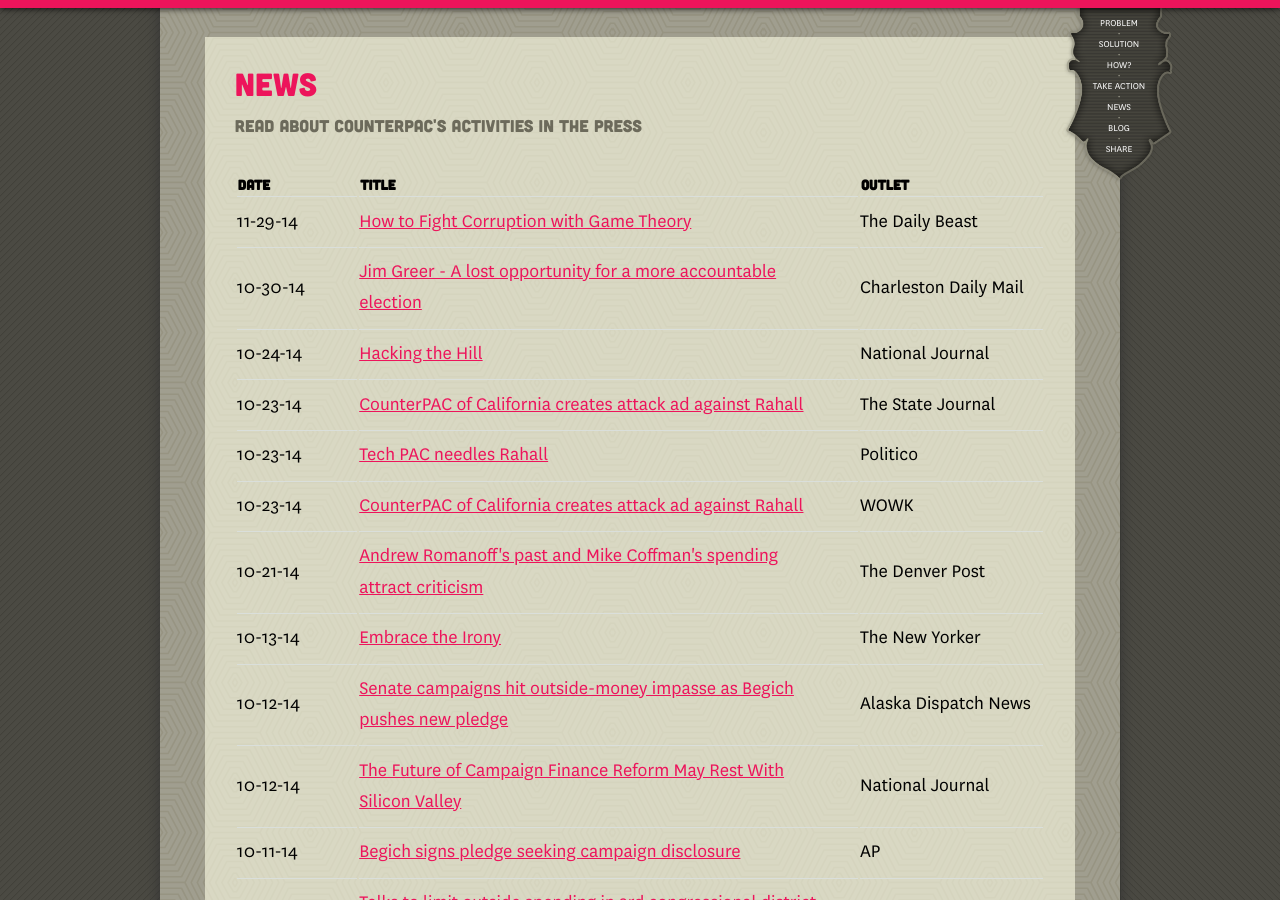
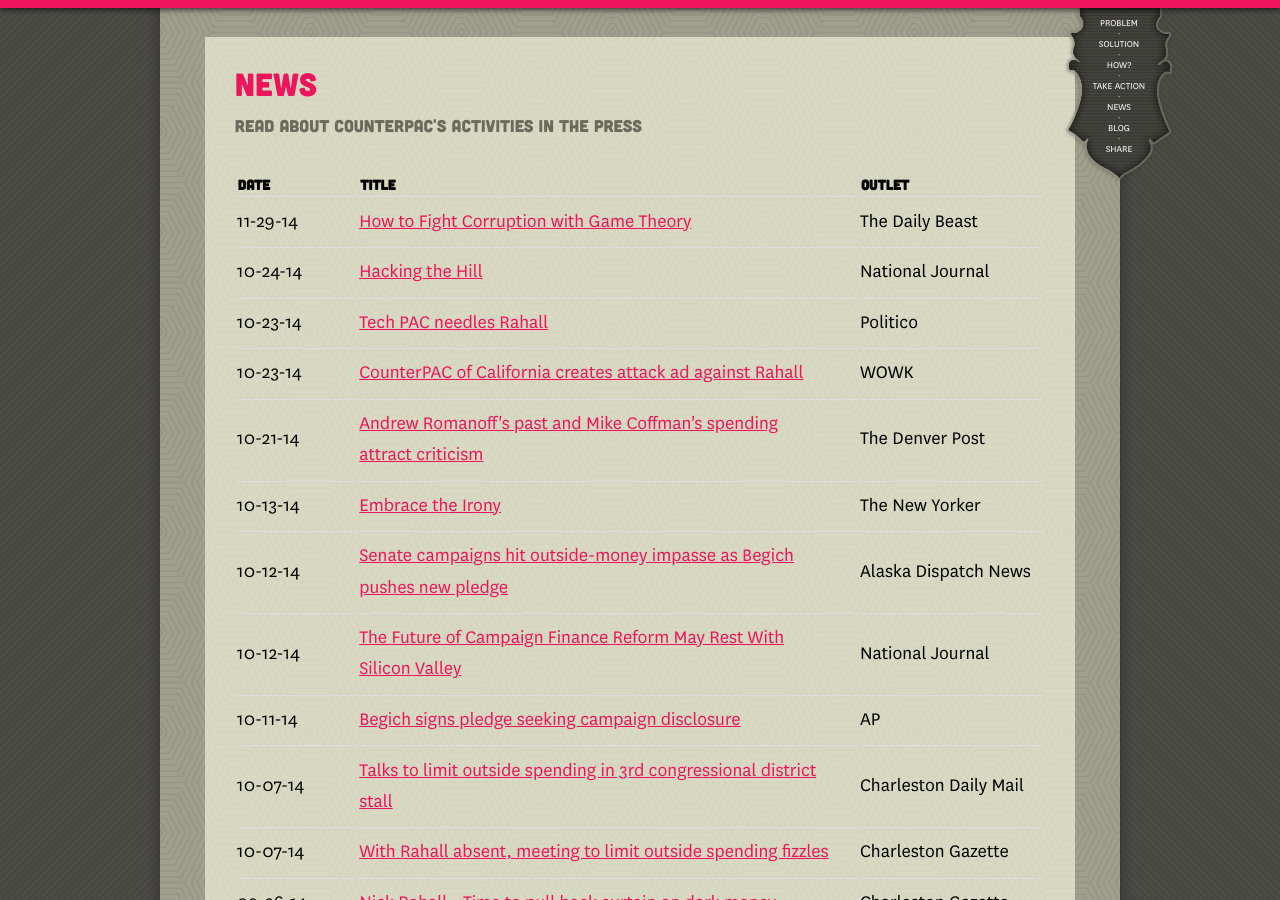
Before and after one commit to counterpac/counterpac.github.io, a Jekyll site: the page built from news/index.html, in a window 1280 px wide and 900 px high, scrolled down 498 px. Built offline with Jekyll 4.4.1, drawn with Linux system fonts in a browser that asks for light colours; nearby versions of some CDN libraries.

Commit message:
updating news and blog

```diff
--- a/_data/news.yml
+++ b/_data/news.yml
@@ -4,20 +4,10 @@
   link: http://www.thedailybeast.com/articles/2014/11/29/how-to-fight-corruption-with-game-theory.html
   date: 11-29-14
 
-- title: Jim Greer - A lost opportunity for a more accountable election
-  media: Charleston Daily Mail
-  link: http://www.charlestondailymail.com/article/20141030/DM04/141039991
-  date: 10-30-14
-
 - title: Hacking the Hill
   media: National Journal
   link: http://www.nationaljournal.com/magazine/hacking-the-hill-20141024
   date: 10-24-14
-
-- title: CounterPAC of California creates attack ad against Rahall
-  media: The State Journal
-  link: http://www.statejournal.com/story/26874332/counterpac-creates-attack-ad-against-us-rep-nick-rahall
-  date: 10-23-14
 
 - title: Tech PAC needles Rahall
   media: Politico
```
Also changed, not shown: _posts/2014-11-06-post-election-recap.md (added, +22 -0 lines).
